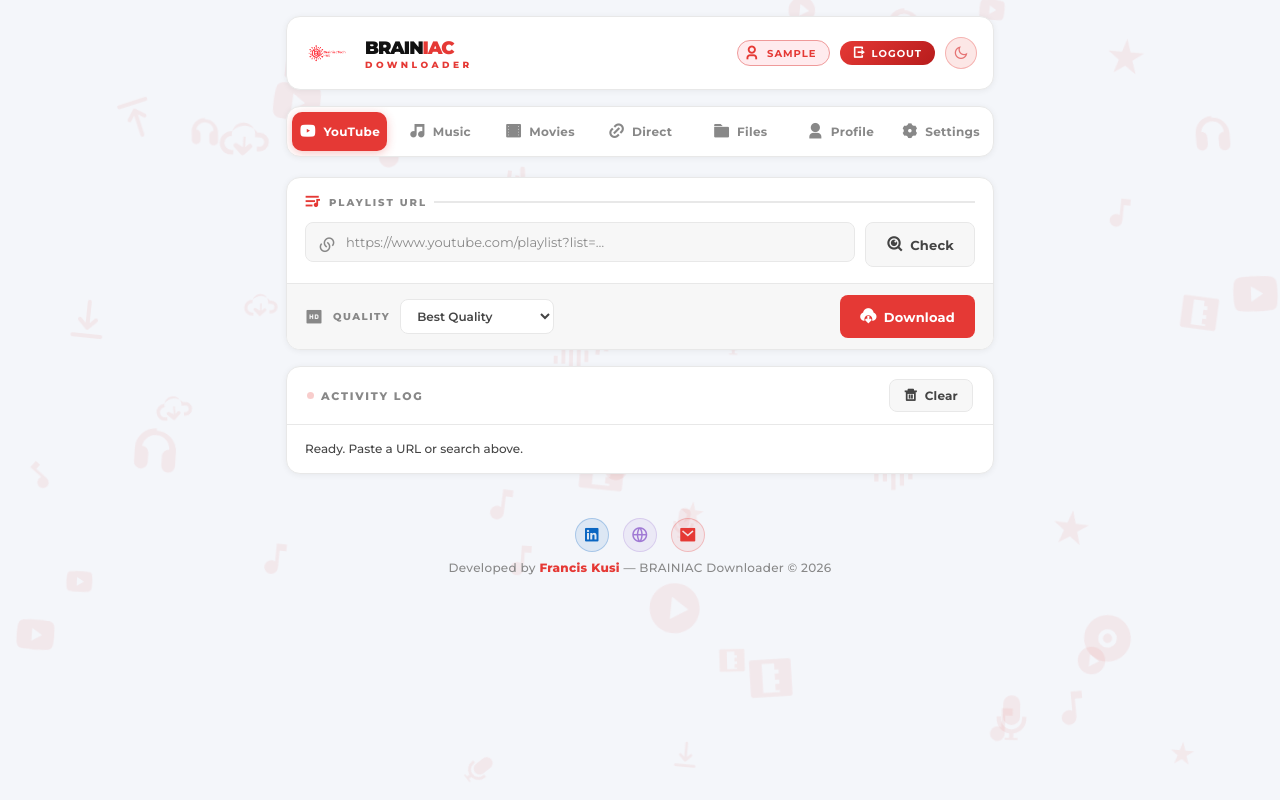
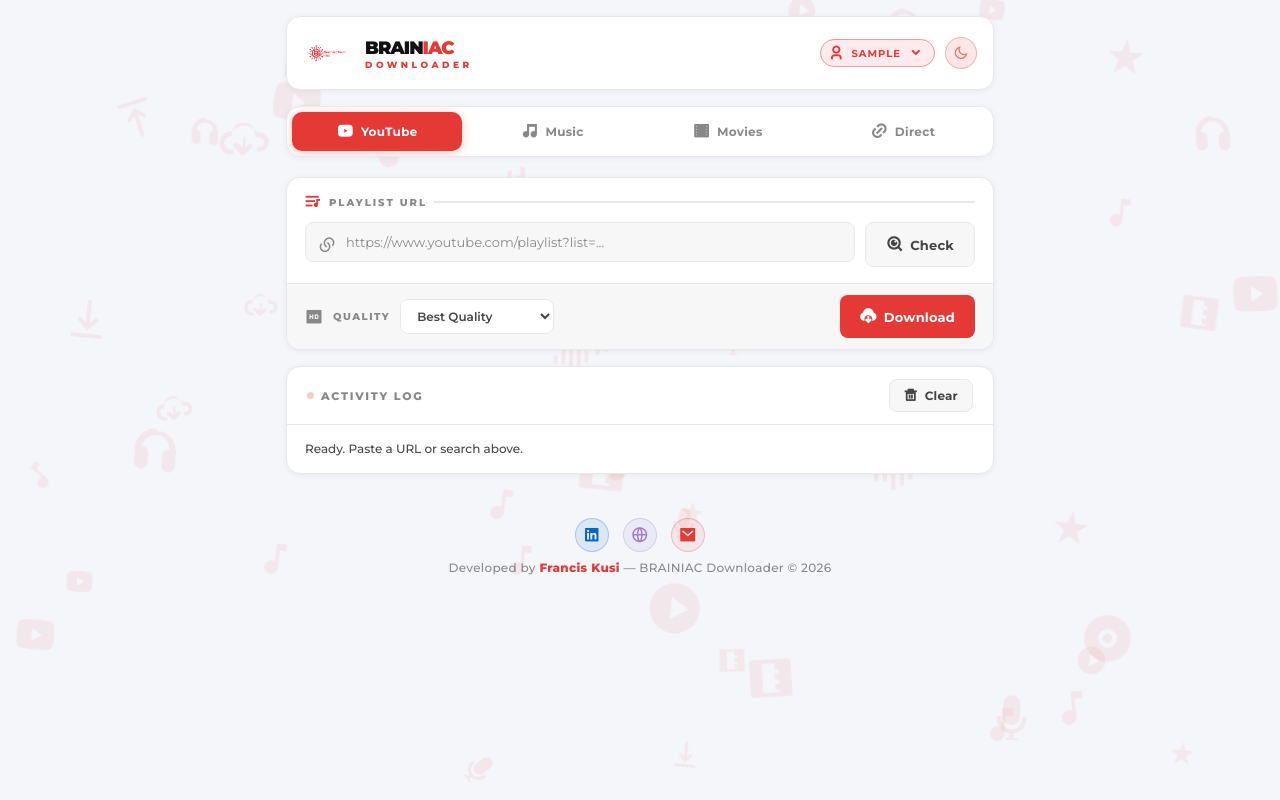
Before and after one commit to brainiacweb-tech/BRAINIAC-YouTube-Playlist-Downloader, a Flask app: page / in a window 1280 px wide. Run offline with Flask 3, Linux system fonts and the light colour scheme; the visitor is signed in with stand-in values (Sample User, id 1); some libraries are stand-ins or nearby versions.

Commit message:
Move Profile/Files/Settings to username dropdown in header

```diff
--- a/templates/index.html
+++ b/templates/index.html
@@ -100,6 +100,45 @@ body.dark-mode .results-action { background: #1a0808 !important; }
   color: var(--red); background: var(--red-light); border: 1.5px solid var(--red-mid);
   padding: 4px 12px; border-radius: 20px;
 }
+
+/* ── User dropdown ──────────────────────────────────────────── */
+.user-dd-wrap { position: relative; }
+.user-dd-btn {
+  display: flex; align-items: center; gap: 7px;
+  font-size: 10px; font-weight: 700; letter-spacing: 1px; text-transform: uppercase;
+  color: var(--red); background: var(--red-light); border: 1.5px solid var(--red-mid);
+  padding: 5px 10px 5px 7px; border-radius: 20px;
+  cursor: pointer; font-family: 'Montserrat', sans-serif; transition: all 0.18s;
+}
+.user-dd-btn:hover, .user-dd-btn.open { background: var(--red); color: #fff; border-color: var(--red); }
+.user-dd-arrow { transition: transform 0.2s; flex-shrink: 0; font-size: 15px; }
+.user-dd-btn.open .user-dd-arrow { transform: rotate(180deg); }
+.user-dd-menu {
+  display: none; position: absolute; top: calc(100% + 8px); right: 0;
+  min-width: 200px; background: #fff;
+  border: 1.5px solid var(--border); border-radius: 14px;
+  box-shadow: 0 8px 32px rgba(229,57,53,0.13), 0 2px 8px rgba(0,0,0,0.08);
+  z-index: 999; padding: 6px;
+}
+.user-dd-menu.open { display: block; }
+.user-dd-item {
+  display: flex; align-items: center; gap: 9px; width: 100%;
+  padding: 9px 12px; font-family: 'Montserrat', sans-serif;
+  font-size: 12px; font-weight: 700; color: var(--fg2);
+  background: none; border: none; border-radius: 9px;
+  cursor: pointer; text-decoration: none; letter-spacing: 0.2px;
+  transition: background 0.14s, color 0.14s;
+}
+.user-dd-item i { font-size: 15px; color: var(--red); flex-shrink: 0; }
+.user-dd-item:hover { background: var(--red-light); color: var(--red); }
+.user-dd-divider { height: 1px; background: var(--border); margin: 4px 6px; }
+.user-dd-logout { color: #e53935 !important; }
+.user-dd-logout i { color: #e53935 !important; }
+.user-dd-logout:hover { background: rgba(229,57,53,0.08) !important; }
+body.dark-mode .user-dd-menu { background: #1e1010; border-color: rgba(120,30,30,0.4); }
+body.dark-mode .user-dd-item { color: #c08080; }
+body.dark-mode .user-dd-item:hover { background: rgba(229,57,53,0.12); color: var(--red); }
+body.dark-mode .user-dd-divider { background: rgba(120,30,30,0.3); }
 
 /* ── Tabs ───────────────────────────────────────────────────── */
 .tabs {
@@ -503,17 +542,28 @@ select:focus { border-color: var(--red); }
       <div class="logo-text">BRAIN<span>IAC</span><div class="logo-sub">Downloader</div></div>
     </div>
     <div style="display:flex;align-items:center;gap:10px;">
-      <div class="header-user-tag" style="display:flex;align-items:center;gap:7px;font-size:10px;font-weight:700;letter-spacing:1px;text-transform:uppercase;color:var(--red);background:var(--red-light);border:1.5px solid var(--red-mid);padding:4px 12px 4px 6px;border-radius:20px;">
-        {% if avatar %}
-        <img src="{{ avatar }}" style="width:22px;height:22px;border-radius:50%;object-fit:cover;flex-shrink:0;" referrerpolicy="no-referrer" alt="">
-        {% else %}
-        <i class="ri-user-3-line" style="font-size:15px;"></i>
-        {% endif %}
-        {{ username }}
+      <!-- User dropdown -->
+      <div class="user-dd-wrap" id="user-dd-wrap">
+        <button class="user-dd-btn" id="user-dd-btn" onclick="toggleUserDropdown()">
+          {% if avatar %}
+          <img src="{{ avatar }}" style="width:22px;height:22px;border-radius:50%;object-fit:cover;flex-shrink:0;" referrerpolicy="no-referrer" alt="">
+          {% else %}
+          <i class="ri-user-3-line" style="font-size:15px;"></i>
+          {% endif %}
+          <span>{{ username }}</span>
+          <i class="ri-arrow-down-s-line user-dd-arrow"></i>
+        </button>
+        <div class="user-dd-menu" id="user-dd-menu">
+          <button class="user-dd-item" onclick="ddSwitchTab('profile')"><i class="ri-user-3-fill"></i> Profile</button>
+          <button class="user-dd-item" onclick="ddSwitchTab('files')"><i class="ri-folder-3-fill"></i> Files</button>
+          <button class="user-dd-item" onclick="ddSwitchTab('settings')"><i class="ri-settings-3-fill"></i> Settings</button>
+          <div class="user-dd-divider"></div>
+          <a href="/change-password" class="user-dd-item"><i class="ri-lock-password-line"></i> Change Password</a>
+          <a href="/change-email" class="user-dd-item"><i class="ri-mail-settings-line"></i> Change Email</a>
+          <div class="user-dd-divider"></div>
+          <a href="/logout" class="user-dd-item user-dd-logout"><i class="ri-logout-box-r-line"></i> Logout</a>
+        </div>
       </div>
-      <a href="/logout" class="header-logout" style="display:flex;align-items:center;gap:5px;font-size:10px;font-weight:700;letter-spacing:1px;text-transform:uppercase;color:#fff;background:linear-gradient(135deg,#e53935,#b71c1c);border-radius:20px;padding:5px 13px;text-decoration:none;transition:opacity 0.18s;" onmouseover="this.style.opacity='0.85'" onmouseout="this.style.opacity='1'">
-        <i class="ri-logout-box-r-line" style="font-size:13px;"></i> Logout
-      </a>
       <button id="dm-btn" onclick="toggleDarkMode()" title="Toggle dark mode" style="background:rgba(229,57,53,0.12);border:1.5px solid rgba(229,57,53,0.3);border-radius:50%;width:32px;height:32px;min-width:32px;display:flex;align-items:center;justify-content:center;cursor:pointer;color:#e57373;transition:all 0.2s;flex-shrink:0;" onmouseover="this.style.background='rgba(229,57,53,0.25)'" onmouseout="this.style.background='rgba(229,57,53,0.12)'"><i class="ri-moon-line" style="font-size:15px;"></i></button>
     </div>
   </header>
@@ -532,15 +582,7 @@ select:focus { border-color: var(--red); }
     <button class="tab-btn" data-tab="direct" onclick="switchTab('direct',this)">
       <i class="ri-link"></i> Direct
     </button>
-    <button class="tab-btn" data-tab="files" onclick="switchTab('files',this)">
-      <i class="ri-folder-3-fill"></i> Files
-    </button>
-    <button class="tab-btn" data-tab="profile" onclick="switchTab('profile',this)">
-      <i class="ri-user-3-fill"></i> Profile
-    </button>
-    <button class="tab-btn" data-tab="settings" onclick="switchTab('settings',this)">
-      <i class="ri-settings-3-fill"></i> Settings
-    </button>
+
   </div>
 
   <!-- YOUTUBE PLAYLIST -->
@@ -915,8 +957,24 @@ function switchTab(tab, btn) {
   document.querySelectorAll('.tab-btn').forEach(b => b.classList.remove('active','active-movies','active-direct'));
   document.getElementById('panel-' + tab).classList.add('active');
   const cls = tab === 'movies' ? 'active-movies' : tab === 'direct' ? 'active-direct' : 'active';
-  btn.classList.add(cls);
+  if (btn) btn.classList.add(cls);
 }
+function toggleUserDropdown() {
+  document.getElementById('user-dd-btn').classList.toggle('open');
+  document.getElementById('user-dd-menu').classList.toggle('open');
+}
+function ddSwitchTab(tab) {
+  document.getElementById('user-dd-btn').classList.remove('open');
+  document.getElementById('user-dd-menu').classList.remove('open');
+  switchTab(tab, null);
+}
+document.addEventListener('click', function(e) {
+  var wrap = document.getElementById('user-dd-wrap');
+  if (wrap && !wrap.contains(e.target)) {
+    document.getElementById('user-dd-btn').classList.remove('open');
+    document.getElementById('user-dd-menu').classList.remove('open');
+  }
+});
 
 function setSrc(group, btn, src) {
   searchSources[group] = src;
```
